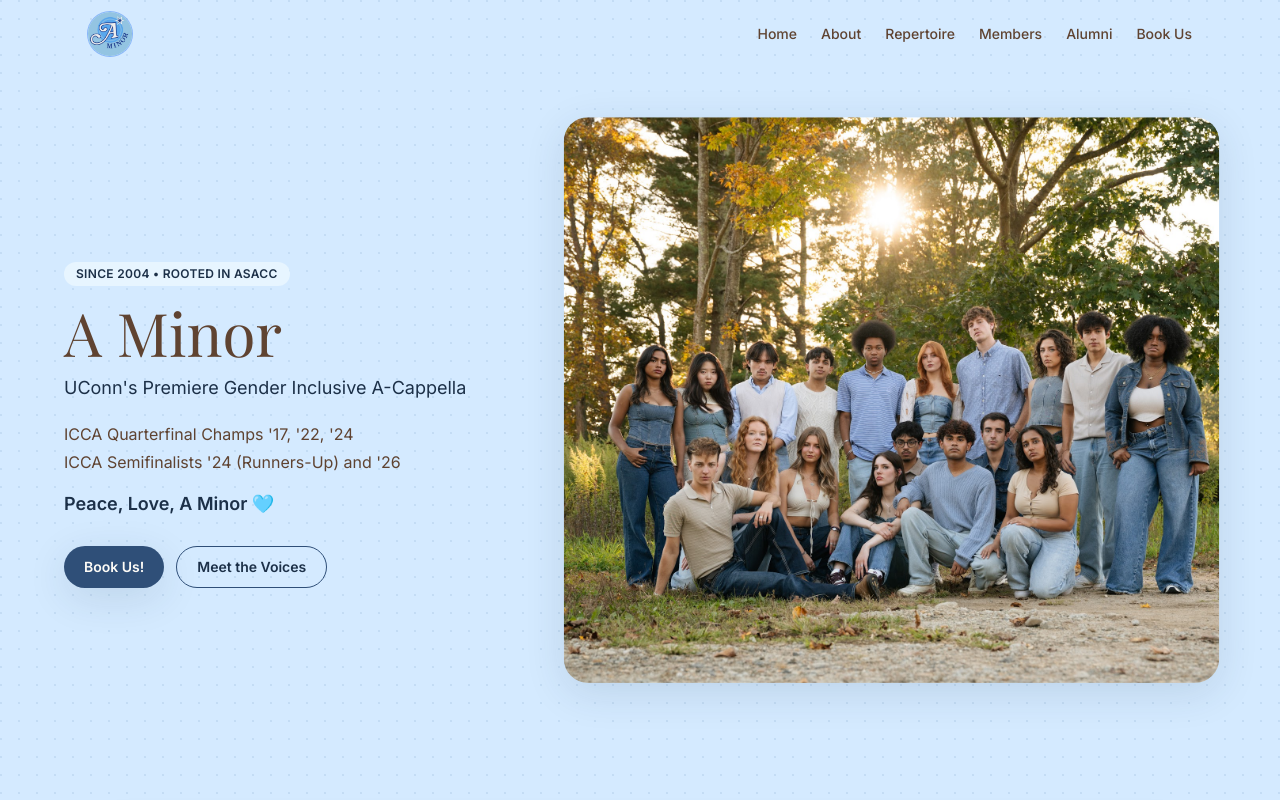
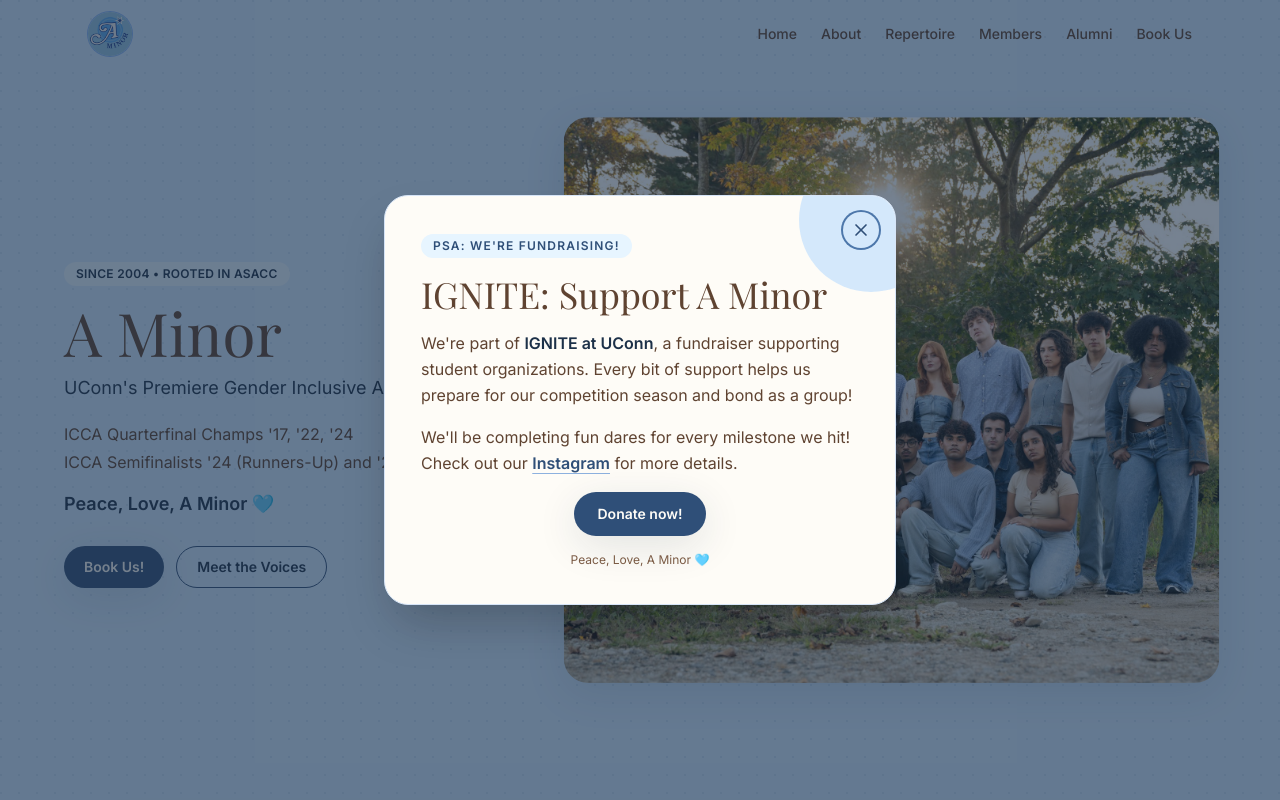
Before and after one commit to IshayuR/A-Minor-Website, a Next.js app: page / in a window 1280 px wide. Shown: the top 800 px of the page. Built offline with nearby package versions, Linux system fonts and the light colour scheme; a web font is replaced by a local one.

Commit message:
add pop-up for ignite

```diff
--- a/app/layout.tsx
+++ b/app/layout.tsx
@@ -3,6 +3,7 @@
 import "./globals.css";
 import { Navbar } from "@/components/layout/Navbar";
 import { Footer } from "@/components/layout/Footer";
+import { FundraiserModal } from "@/components/FundraiserModal";
 import { Analytics } from "@vercel/analytics/next";
 
 const inter = Inter({ subsets: ["latin"], variable: "--font-ui" });
@@ -27,6 +28,7 @@
         <Navbar />
         <main className="pt-16">{children}</main>
         <Footer />
+        <FundraiserModal />
         <Analytics />
       </body>
     </html>
--- /dev/null
+++ b/components/FundraiserModal.tsx
@@ -0,0 +1,131 @@
+"use client";
+
+import { useCallback, useEffect, useRef, useSyncExternalStore } from "react";
+import { X } from "lucide-react";
+
+const DISMISSED_KEY = "a-minor-ignite-fundraiser-dismissed-this-tab";
+const FUNDRAISER_URL = "https://www.givecampus.com/schools/UniversityofConnecticut/ignite-2026/pages/ignite-student-orgs/uconn-a-minor";
+const CHANGE_EVENT = "a-minor-ignite-fundraiser-change";
+
+let dismissedInMemory = false;
+
+function subscribe(onStoreChange: () => void) {
+  window.addEventListener(CHANGE_EVENT, onStoreChange);
+
+  return () => {
+    window.removeEventListener(CHANGE_EVENT, onStoreChange);
+  };
+}
+
+function getSnapshot() {
+  // Browsers may copy sessionStorage into a new tab opened from another page.
+  // Treat an opener-backed tab as a fresh visit until this tab dismisses the modal.
+  if (window.opener && !dismissedInMemory) return true;
+
+  try {
+    return window.sessionStorage.getItem(DISMISSED_KEY) !== "true";
+  } catch {
+    return !dismissedInMemory;
+  }
+}
+
+function getServerSnapshot() {
+  return false;
+}
+
+export function FundraiserModal() {
+  const isOpen = useSyncExternalStore(subscribe, getSnapshot, getServerSnapshot);
+  const closeButtonRef = useRef<HTMLButtonElement>(null);
+
+  const dismiss = useCallback(() => {
+    dismissedInMemory = true;
+    try {
+      window.sessionStorage.setItem(DISMISSED_KEY, "true");
+    } catch {
+      // The modal still closes for this page view if storage is unavailable.
+    }
+    window.dispatchEvent(new Event(CHANGE_EVENT));
+  }, []);
+
+  useEffect(() => {
+    if (!isOpen) return;
+
+    const previousOverflow = document.body.style.overflow;
+    document.body.style.overflow = "hidden";
+    closeButtonRef.current?.focus();
+
+    const handleKeyDown = (event: KeyboardEvent) => {
+      if (event.key === "Escape") dismiss();
+    };
+    window.addEventListener("keydown", handleKeyDown);
+
+    return () => {
+      document.body.style.overflow = previousOverflow;
+      window.removeEventListener("keydown", handleKeyDown);
+    };
+  }, [dismiss, isOpen]);
+
+  if (!isOpen) return null;
+
+  return (
+    <div
+      className="fixed inset-0 z-[100] flex items-center justify-center bg-denim-900/60 px-4 py-6"
+      onClick={dismiss}
+    >
+      <section
+        role="dialog"
+        aria-modal="true"
+        aria-labelledby="ignite-modal-title"
+        aria-describedby="ignite-modal-description"
+        className="relative w-full max-w-lg overflow-hidden rounded-3xl border border-denim-100 bg-beige-50 p-7 text-cocoa-700 shadow-2xl md:p-9"
+        onClick={(event) => event.stopPropagation()}
+      >
+        <div className="pointer-events-none absolute -right-12 -top-12 h-36 w-36 rounded-full bg-sky-300/60" aria-hidden="true" />
+        <button
+          ref={closeButtonRef}
+          type="button"
+          onClick={dismiss}
+          aria-label="Close fundraiser message"
+          className="absolute right-4 top-4 z-10 rounded-full p-2 text-denim-700 transition hover:bg-sky-100 focus-visible:outline-none focus-visible:ring-2 focus-visible:ring-denim-500"
+        >
+          <X className="h-5 w-5" aria-hidden="true" />
+        </button>
+
+        <div className="relative">
+          <p className="inline-flex rounded-full bg-sky-100 px-3 py-1 text-xs font-semibold uppercase tracking-widest text-denim-700">
+            PSA: We&apos;re fundraising!
+          </p>
+          <h2 id="ignite-modal-title" className="mt-4 text-3xl leading-tight text-cocoa-700 md:text-4xl">
+            IGNITE: Support A Minor
+          </h2>
+          <p id="ignite-modal-description" className="mt-4 leading-relaxed">
+            We&apos;re part of <span className="font-semibold text-denim-900">IGNITE at UConn</span>, a fundraiser supporting student organizations. Every bit of support helps us prepare for our competition season and bond as a group!
+          </p>
+          <div className="mt-4 flex flex-col items-start gap-4">
+            <p className="leading-relaxed">
+              We&apos;ll be completing fun dares for every milestone we hit! Check out our{" "}
+              <a
+                href="https://www.instagram.com/uconnaminor/"
+                target="_blank"
+                rel="noreferrer"
+                className="font-semibold text-denim-700 underline decoration-denim-300 underline-offset-4 transition hover:text-denim-900"
+              >
+                Instagram
+              </a>
+              {" "}for more details.
+            </p>
+            <a
+              href={FUNDRAISER_URL}
+              target="_blank"
+              rel="noreferrer"
+              className="inline-flex self-center items-center justify-center rounded-full bg-denim-700 px-6 py-3 text-sm font-semibold text-beige-50 shadow-soft transition hover:-translate-y-0.5 hover:bg-denim-900 focus-visible:outline-none focus-visible:ring-2 focus-visible:ring-denim-500 focus-visible:ring-offset-2"
+            >
+              Donate now!
+            </a>
+            <p className="self-center text-center text-xs text-cocoa-500">Peace, Love, A Minor 🩵</p>
+          </div>
+        </div>
+      </section>
+    </div>
+  );
+}
```
